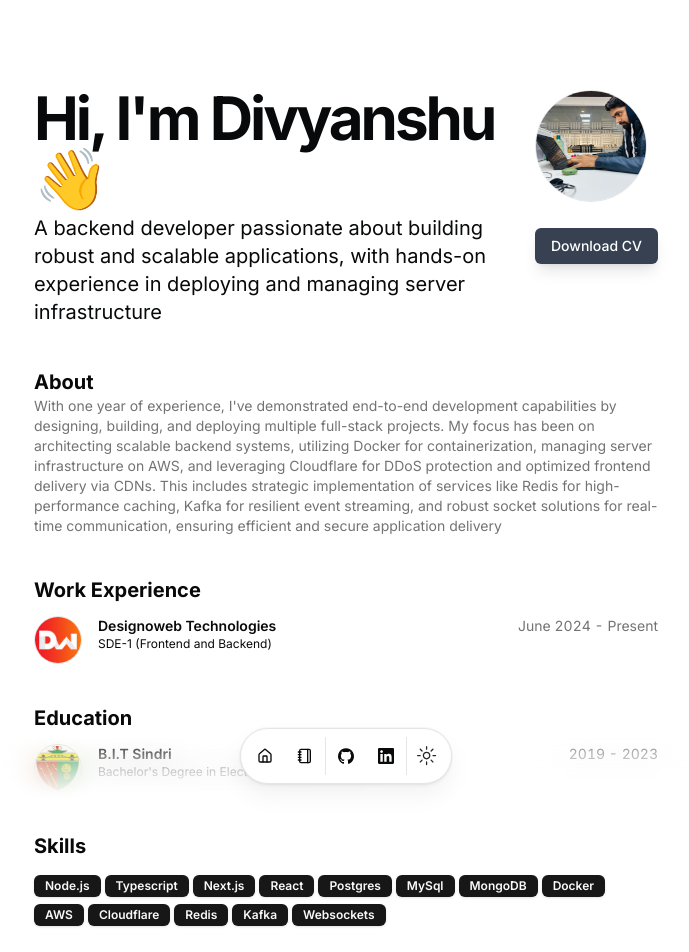
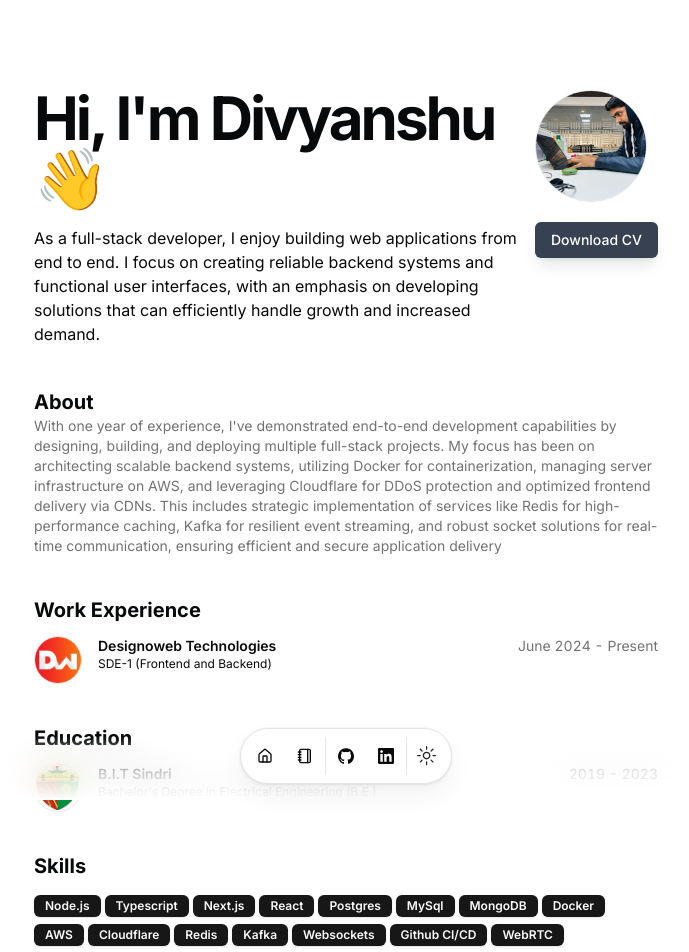
Before and after one commit to divyanshu-20-srivastava/portfolio, a Next.js app: page / in a window 1280 px wide. Shown: the top 952 px of the page, without its empty margins (294-983 px from the left). Built offline with nearby package versions, Linux system fonts and the light colour scheme.

Commit message:
changes for description and some text and links of projects

```diff
--- a/src/app/page.tsx
+++ b/src/app/page.tsx
@@ -27,7 +27,7 @@ export default function Page() {
                 text={`Hi, I'm ${DATA.name.split(" ")[0]} 👋`}
               />
               <BlurFadeText
-                className="max-w-[600px] md:text-xl"
+                className="max-w-[600px] md:text-base pt-3"
                 delay={BLUR_FADE_DELAY}
                 text={`${DATA.description}`}
               />
@@ -40,6 +40,8 @@ export default function Page() {
                   <AvatarFallback>{DATA.initials}</AvatarFallback>
                 </Avatar>
               </BlurFade>
+              <BlurFade>
+
                 <Button
                   className="bg-gray-700 mt-5 text-white hover:text-gray-700 hover:bg-gray-200 shadow-lg hover:shadow-2xl flex items-center justify-end"
                   onClick={() => {
@@ -53,6 +55,7 @@ export default function Page() {
                 >
                   Download CV
                 </Button>
+              </BlurFade>
             </div>
           </div>
         </div>
--- a/src/data/resume.tsx
+++ b/src/data/resume.tsx
@@ -8,7 +8,7 @@ export const DATA = {
   location: "Noida, India",
   locationLink: "https://maps.app.goo.gl/8kGFQ2AVLetQvqP49",
   description:
-    "A backend developer passionate about building robust and scalable applications, with hands-on experience in deploying and managing server infrastructure",
+    "As a full-stack developer, I enjoy building web applications from end to end. I focus on creating reliable backend systems and functional user interfaces, with an emphasis on developing solutions that can efficiently handle growth and increased demand.",
   summary:
     "With one year of experience, I've demonstrated end-to-end development capabilities by designing, building, and deploying multiple full-stack projects. My focus has been on architecting scalable backend systems, utilizing Docker for containerization, managing server infrastructure on AWS, and leveraging Cloudflare for DDoS protection and optimized frontend delivery via CDNs. This includes strategic implementation of services like Redis for high-performance caching, Kafka for resilient event streaming, and robust socket solutions for real-time communication, ensuring efficient and secure application delivery",
   avatarUrl: "/me.png",
@@ -26,6 +26,8 @@ export const DATA = {
     "Redis",
     "Kafka",
     "Websockets",
+    "Github CI/CD",
+    "WebRTC"
   ],
   navbar: [
     { href: "/", icon: HomeIcon, label: "Home" },
@@ -224,7 +226,7 @@ export const DATA = {
     },
     {
       title: "Flambao - Mobile App",
-      href: "https://flambao.com",
+      href: "https://myadmin.flambao.com",
       dates: "May 2025 - Present",
       active: false,
       description:
@@ -248,7 +250,7 @@ export const DATA = {
       links: [
         {
           type: "Website",
-          href: "https://magicui.design",
+          href: "https://myadmin.flambao.com",
           icon: <Icons.globe className="size-3" />,
         },
         // {
```
Lines whose indentation alone changed are shown as unchanged.
